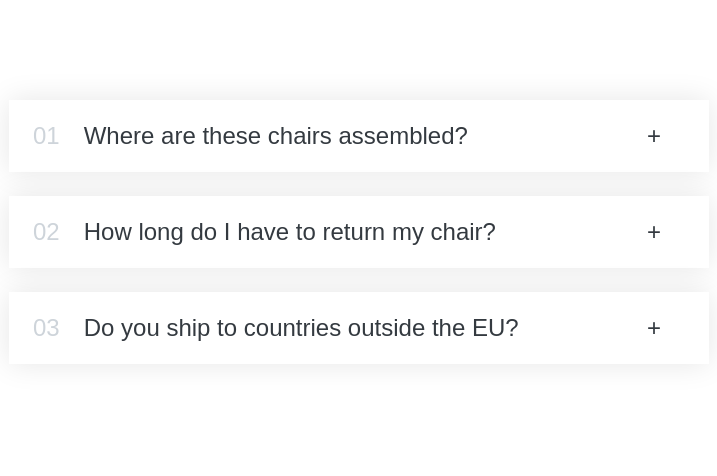
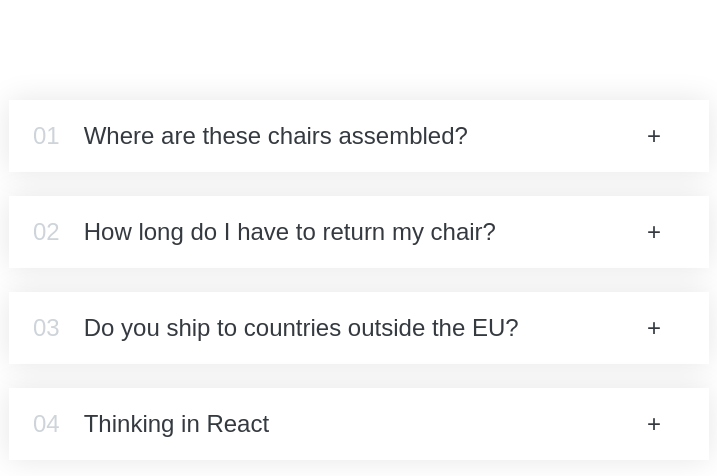
Before and after one commit to ranthamGOD/Accordion-exercise, a React (Create React App) app: page / in a window 1280 px wide. Shown: the top 476 px of the page, without its empty margins (281-998 px from the left). Built offline with nearby package versions, Linux system fonts and the light colour scheme.

Commit message:
adding children props to accordionItem

```diff
--- a/src/App.js
+++ b/src/App.js
@@ -18,9 +18,9 @@
 
 export default function App() {
   return (
-    <div>
+    <>
       <Accordion data={faqs} />
-    </div>
+    </>
   );
 }
 
@@ -40,6 +40,21 @@
           {el.text}
         </AccordianItem>
       ))}
+
+      <AccordianItem
+        curOpen={curOpen}
+        onOpen={setCurOpen}
+        title={"Thinking in React"}
+        num={3}
+        key={"Thinking in React"}
+      >
+        <p>Allow React developers to :</p>
+        <ul>
+          <li>Break up UI into components</li>
+          <li>Make components reusable</li>
+          <li>Place state efficiently</li>
+        </ul>
+      </AccordianItem>
     </div>
   );
 }
```
